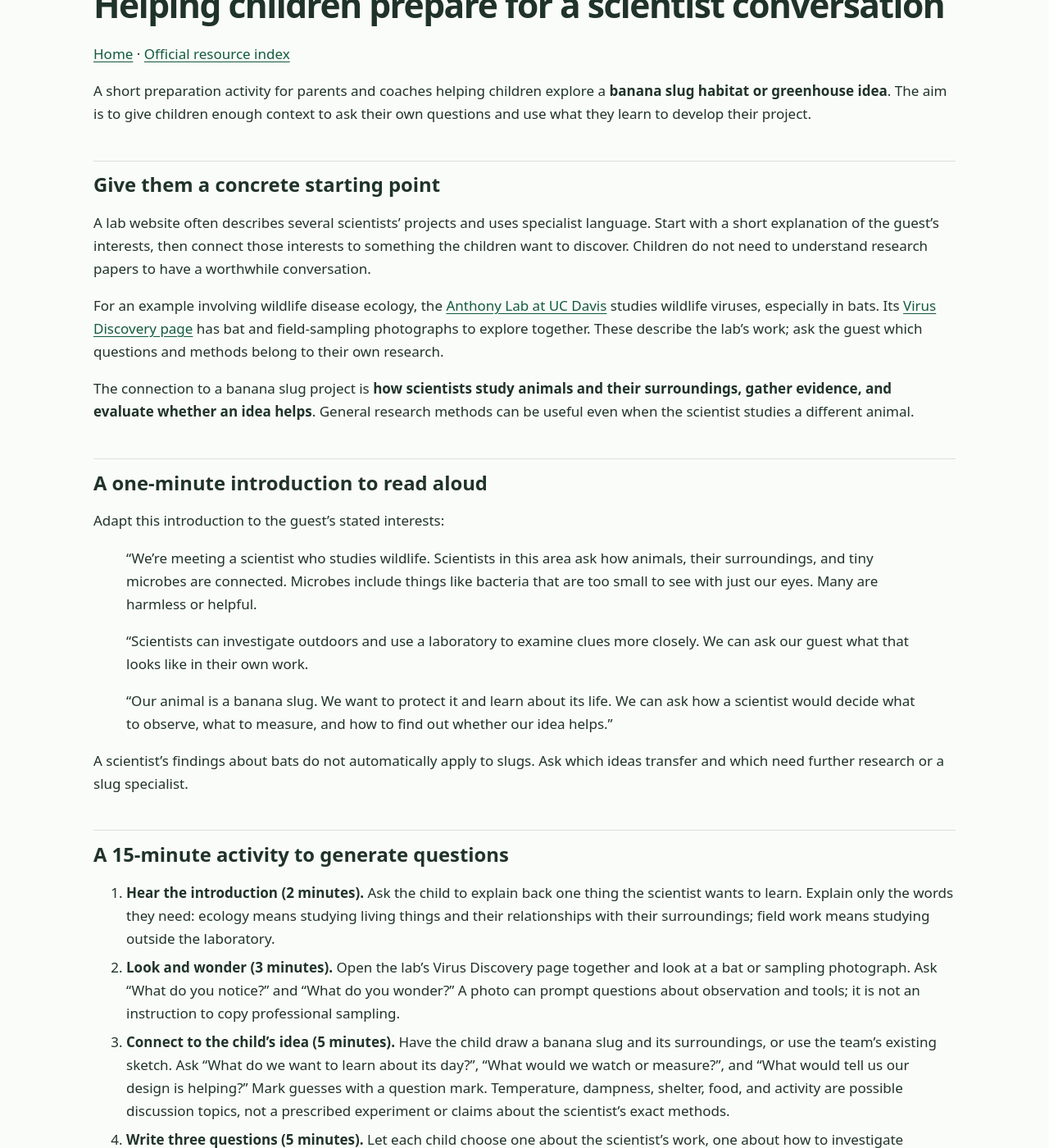
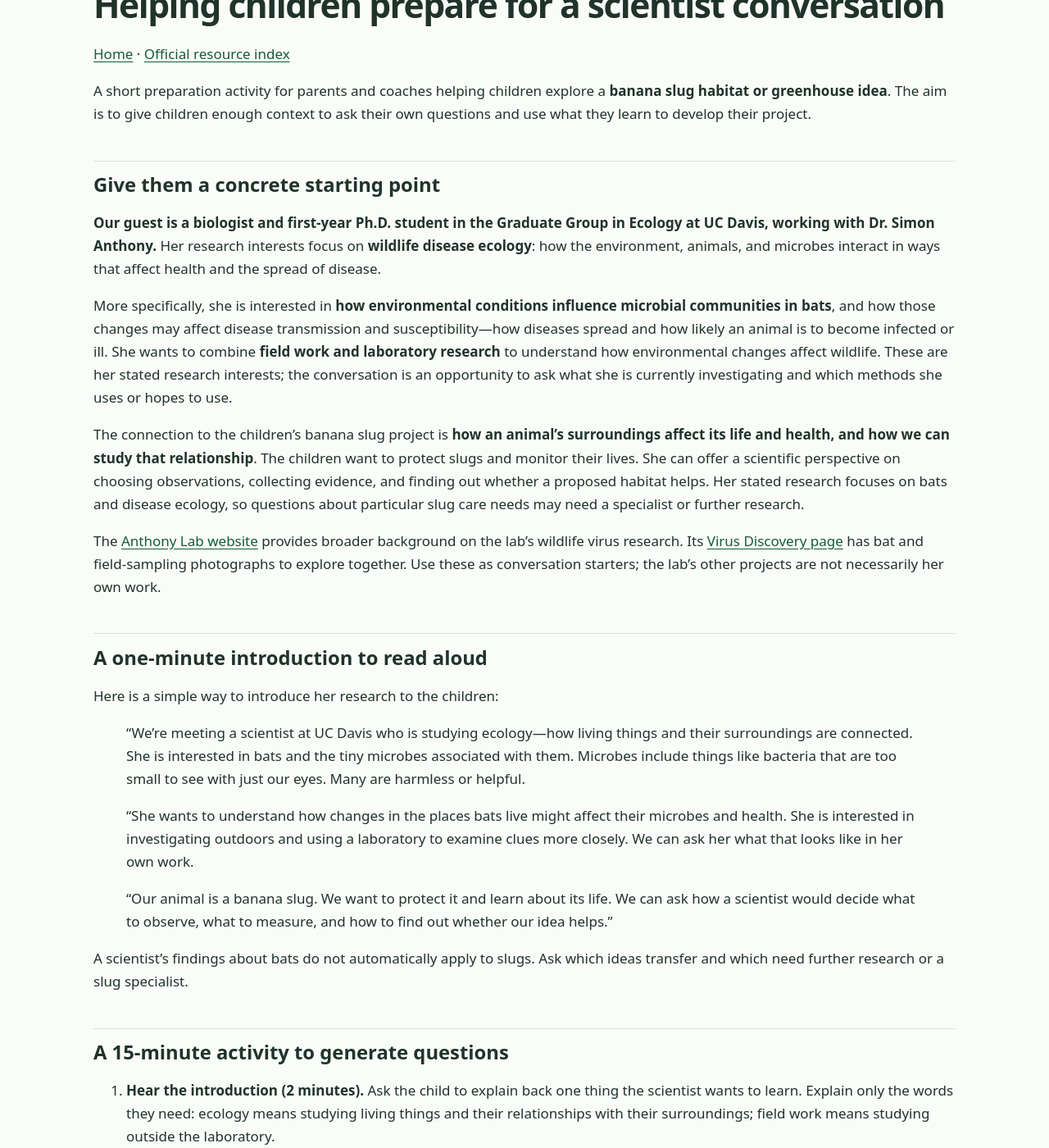
Before and after one commit to EdPom/lego-competition-guide, a Jekyll site: the page built from notes/scientist-conversation-prep.md, in a window 1280 px wide and 1400 px high, scrolled down 311 px. Shown: the whole window at 82% size. Built offline with Jekyll 4.4.1, drawn with Linux system fonts in a browser that asks for light colours.

Commit message:
Explain the guest scientist background and research interests

```diff
--- a/notes/scientist-conversation-prep.md
+++ b/notes/scientist-conversation-prep.md
@@ -10,19 +10,21 @@ A short preparation activity for parents and coaches helping children explore a
 
 ## Give them a concrete starting point
 
-A lab website often describes several scientists' projects and uses specialist language. Start with a short explanation of the guest's interests, then connect those interests to something the children want to discover. Children do not need to understand research papers to have a worthwhile conversation.
+**Our guest is a biologist and first-year Ph.D. student in the Graduate Group in Ecology at UC Davis, working with Dr. Simon Anthony.** Her research interests focus on **wildlife disease ecology**: how the environment, animals, and microbes interact in ways that affect health and the spread of disease.
 
-For an example involving wildlife disease ecology, the [Anthony Lab at UC Davis](https://anthonylab.vetmed.ucdavis.edu/) studies wildlife viruses, especially in bats. Its [Virus Discovery page](https://anthonylab.vetmed.ucdavis.edu/virus-discovery) has bat and field-sampling photographs to explore together. These describe the lab's work; ask the guest which questions and methods belong to their own research.
+More specifically, she is interested in **how environmental conditions influence microbial communities in bats**, and how those changes may affect disease transmission and susceptibility—how diseases spread and how likely an animal is to become infected or ill. She wants to combine **field work and laboratory research** to understand how environmental changes affect wildlife. These are her stated research interests; the conversation is an opportunity to ask what she is currently investigating and which methods she uses or hopes to use.
 
-The connection to a banana slug project is **how scientists study animals and their surroundings, gather evidence, and evaluate whether an idea helps**. General research methods can be useful even when the scientist studies a different animal.
+The connection to the children's banana slug project is **how an animal's surroundings affect its life and health, and how we can study that relationship**. The children want to protect slugs and monitor their lives. She can offer a scientific perspective on choosing observations, collecting evidence, and finding out whether a proposed habitat helps. Her stated research focuses on bats and disease ecology, so questions about particular slug care needs may need a specialist or further research.
+
+The [Anthony Lab website](https://anthonylab.vetmed.ucdavis.edu/) provides broader background on the lab's wildlife virus research. Its [Virus Discovery page](https://anthonylab.vetmed.ucdavis.edu/virus-discovery) has bat and field-sampling photographs to explore together. Use these as conversation starters; the lab's other projects are not necessarily her own work.
 
 ## A one-minute introduction to read aloud
 
-Adapt this introduction to the guest's stated interests:
+Here is a simple way to introduce her research to the children:
 
-> “We’re meeting a scientist who studies wildlife. Scientists in this area ask how animals, their surroundings, and tiny microbes are connected. Microbes include things like bacteria that are too small to see with just our eyes. Many are harmless or helpful.
+> “We’re meeting a scientist at UC Davis who is studying ecology—how living things and their surroundings are connected. She is interested in bats and the tiny microbes associated with them. Microbes include things like bacteria that are too small to see with just our eyes. Many are harmless or helpful.
 >
-> “Scientists can investigate outdoors and use a laboratory to examine clues more closely. We can ask our guest what that looks like in their own work.
+> “She wants to understand how changes in the places bats live might affect their microbes and health. She is interested in investigating outdoors and using a laboratory to examine clues more closely. We can ask her what that looks like in her own work.
 >
 > “Our animal is a banana slug. We want to protect it and learn about its life. We can ask how a scientist would decide what to observe, what to measure, and how to find out whether our idea helps.”
 
```
